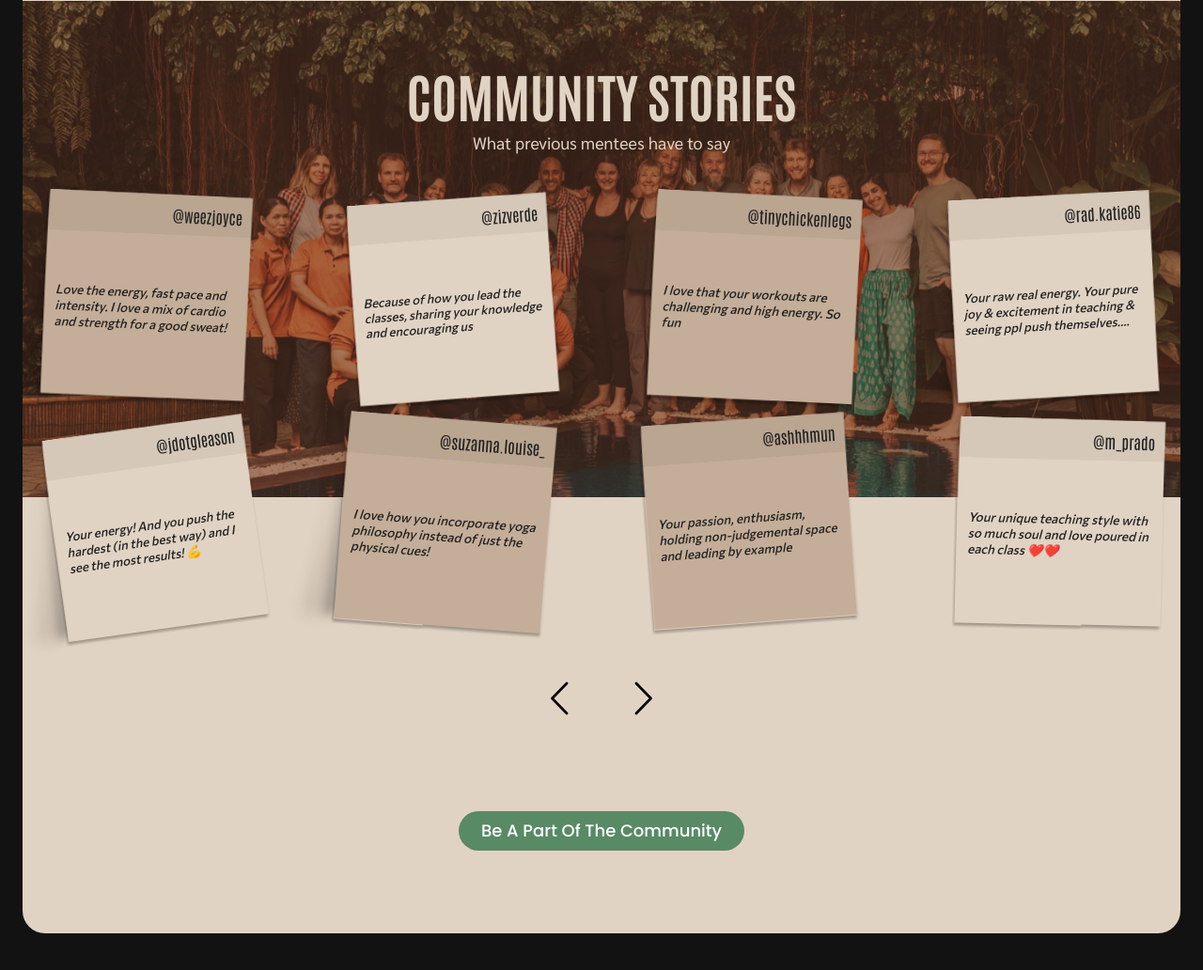
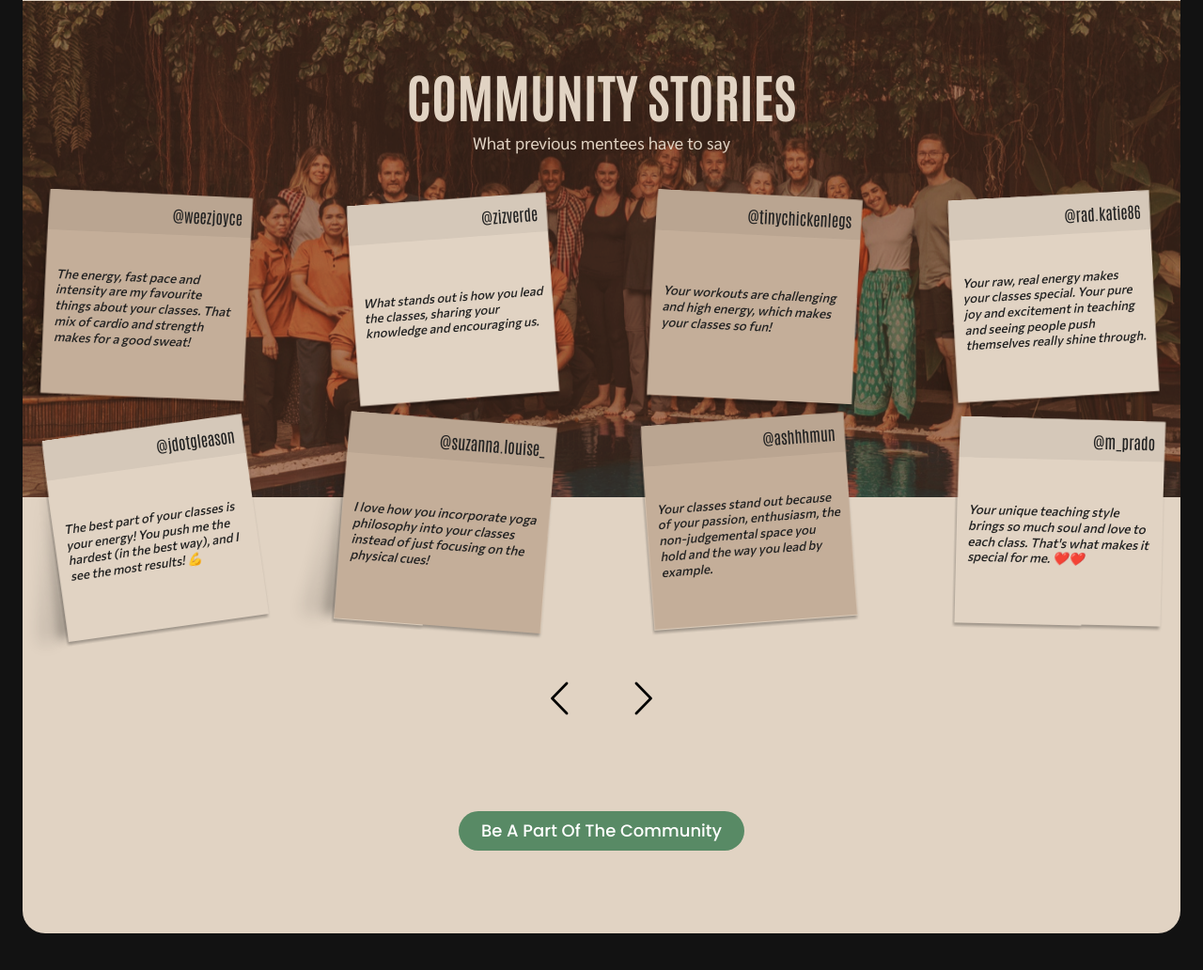
Before and after one commit to rafaelmassimo/ForgeStudio, a plain HTML site: page index.html in a window 1280 px wide. Shown: the part 3748-4780 px from the top of the page at 94% size. Drawn offline with Linux system fonts and the light colour scheme.

Commit message:
fix bug homepage testimonials

```diff
--- a/index.html
+++ b/index.html
@@ -468,21 +468,21 @@
                 <figure class="note hover-lift">
                   <div class="note__shadow" aria-hidden="true"><img src="assets/icons/note-shadow.svg" alt=""></div>
                   <div class="note__paper" aria-hidden="true"><img src="assets/icons/note-paper-a.svg" alt=""></div>
-                  <blockquote class="note__quote">Love the energy, fast pace and intensity. I love a mix of cardio and strength for a good sweat!</blockquote>
+                  <blockquote class="note__quote">The energy, fast pace and intensity are my favourite things about your classes. That mix of cardio and strength makes for a good sweat!</blockquote>
                   <figcaption class="note__author">@weezjoyce</figcaption>
                 </figure>
               </div>
               <div class="note-slot" data-reveal style="--bottom: 248px; --left: -158.2px; --size: 224px; --rotate: -4.31deg;">
                 <figure class="note hover-lift">
                   <div class="note__paper" aria-hidden="true"><img src="assets/icons/note-paper-c.svg" alt=""></div>
-                  <blockquote class="note__quote">Because of how you lead the classes, sharing your knowledge and encouraging us</blockquote>
+                  <blockquote class="note__quote">What stands out is how you lead the classes, sharing your knowledge and encouraging us.</blockquote>
                   <figcaption class="note__author">@zizverde</figcaption>
                 </figure>
               </div>
               <div class="note-slot" data-reveal style="--bottom: 247px; --left: 163.4px; --size: 230px; --rotate: 2.79deg;">
                 <figure class="note hover-lift">
                   <div class="note__paper" aria-hidden="true"><img src="assets/icons/note-paper-a.svg" alt=""></div>
-                  <blockquote class="note__quote">I love that your workouts are challenging and high energy. So fun</blockquote>
+                  <blockquote class="note__quote">Your workouts are challenging and high energy, which makes your classes so fun!</blockquote>
                   <figcaption class="note__author">@tinychickenlegs</figcaption>
                 </figure>
               </div>
@@ -490,7 +490,7 @@
                 <figure class="note hover-lift">
                   <div class="note__shadow" aria-hidden="true"><img src="assets/icons/note-shadow.svg" alt=""></div>
                   <div class="note__paper" aria-hidden="true"><img src="assets/icons/note-paper-c.svg" alt=""></div>
-                  <blockquote class="note__quote">Your raw real energy. Your pure joy &amp; excitement in teaching &amp; seeing ppl push themselves....</blockquote>
+                  <blockquote class="note__quote">Your raw, real energy makes your classes special. Your pure joy and excitement in teaching and seeing people push themselves really shine through.</blockquote>
                   <figcaption class="note__author">@rad.katie86</figcaption>
                 </figure>
               </div>
@@ -498,7 +498,7 @@
                 <figure class="note hover-lift">
                   <div class="note__shadow" aria-hidden="true"><img src="assets/icons/note-shadow.svg" alt=""></div>
                   <div class="note__paper" aria-hidden="true"><img src="assets/icons/note-paper-c.svg" alt=""></div>
-                  <blockquote class="note__quote">Your energy! And you push the hardest (in the best way) and I see the most results! 💪</blockquote>
+                  <blockquote class="note__quote">The best part of your classes is your energy! You push me the hardest (in the best way), and I see the most results! 💪</blockquote>
                   <figcaption class="note__author">@jdotgleason</figcaption>
                 </figure>
               </div>
@@ -506,21 +506,21 @@
                 <figure class="note hover-lift">
                   <div class="note__shadow" aria-hidden="true"><img src="assets/icons/note-shadow.svg" alt=""></div>
                   <div class="note__paper" aria-hidden="true"><img src="assets/icons/note-paper-a.svg" alt=""></div>
-                  <blockquote class="note__quote">I love how you incorporate yoga philosophy instead of just the physical cues!</blockquote>
+                  <blockquote class="note__quote">I love how you incorporate yoga philosophy into your classes instead of just focusing on the physical cues!</blockquote>
                   <figcaption class="note__author">@suzanna.louise_</figcaption>
                 </figure>
               </div>
               <div class="note-slot" data-reveal style="--bottom: 10px; --left: 156.8px; --size: 228px; --rotate: -4.31deg;">
                 <figure class="note hover-lift">
                   <div class="note__paper" aria-hidden="true"><img src="assets/icons/note-paper-a.svg" alt=""></div>
-                  <blockquote class="note__quote">Your passion, enthusiasm, holding non-judgemental space and leading by example</blockquote>
+                  <blockquote class="note__quote">Your classes stand out because of your passion, enthusiasm, the non-judgemental space you hold and the way you lead by example.</blockquote>
                   <figcaption class="note__author">@ashhhmun</figcaption>
                 </figure>
               </div>
               <div class="note-slot" data-reveal style="--bottom: 8px; --left: 487.5px; --size: 230px; --rotate: 1.36deg;">
                 <figure class="note hover-lift">
                   <div class="note__paper" aria-hidden="true"><img src="assets/icons/note-paper-c.svg" alt=""></div>
-                  <blockquote class="note__quote">Your unique teaching style with so much soul and love poured in each class ❤️❤️</blockquote>
+                  <blockquote class="note__quote">Your unique teaching style brings so much soul and love to each class. That's what makes it special for me. ❤️❤️</blockquote>
                   <figcaption class="note__author">@m_prado</figcaption>
                 </figure>
               </div>
@@ -533,7 +533,7 @@
                 <figure class="note hover-lift">
                   <div class="note__shadow" aria-hidden="true"><img src="assets/icons/note-shadow-1.svg" alt=""></div>
                   <div class="note__paper" aria-hidden="true"><img src="assets/icons/note-paper-a.svg" alt=""></div>
-                  <blockquote class="note__quote">Love the energy, fast pace and intensity. I love a mix of cardio and strength for a good sweat!</blockquote>
+                  <blockquote class="note__quote">The energy, fast pace and intensity are my favourite things about your classes. That mix of cardio and strength makes for a good sweat!</blockquote>
                   <figcaption class="note__author">@weezjoyce</figcaption>
                 </figure>
               </li>
@@ -541,7 +541,7 @@
                 <figure class="note hover-lift">
                   <div class="note__shadow" aria-hidden="true"><img src="assets/icons/note-shadow-1.svg" alt=""></div>
                   <div class="note__paper" aria-hidden="true"><img src="assets/icons/note-paper-c.svg" alt=""></div>
-                  <blockquote class="note__quote">Because of how you lead the classes, sharing your knowledge and encouraging us</blockquote>
+                  <blockquote class="note__quote">What stands out is how you lead the classes, sharing your knowledge and encouraging us.</blockquote>
                   <figcaption class="note__author">@zizverde</figcaption>
                 </figure>
               </li>
@@ -549,7 +549,7 @@
                 <figure class="note hover-lift">
                   <div class="note__shadow" aria-hidden="true"><img src="assets/icons/note-shadow-1.svg" alt=""></div>
                   <div class="note__paper" aria-hidden="true"><img src="assets/icons/note-paper-a.svg" alt=""></div>
-                  <blockquote class="note__quote">I love that your workouts are challenging and high energy. So fun</blockquote>
+                  <blockquote class="note__quote">Your workouts are challenging and high energy, which makes your classes so fun!</blockquote>
                   <figcaption class="note__author">@tinychickenlegs</figcaption>
                 </figure>
               </li>
@@ -557,7 +557,7 @@
                 <figure class="note hover-lift">
                   <div class="note__shadow" aria-hidden="true"><img src="assets/icons/note-shadow-1.svg" alt=""></div>
                   <div class="note__paper" aria-hidden="true"><img src="assets/icons/note-paper-c.svg" alt=""></div>
-                  <blockquote class="note__quote">Your raw real energy. Your pure joy &amp; excitement in teaching &amp; seeing ppl push themselves....</blockquote>
+                  <blockquote class="note__quote">Your raw, real energy makes your classes special. Your pure joy and excitement in teaching and seeing people push themselves really shine through.</blockquote>
                   <figcaption class="note__author">@rad.katie86</figcaption>
                 </figure>
               </li>
--- a/js/main.js
+++ b/js/main.js
@@ -342,6 +342,10 @@
       });
     }
 
+    /* The JSON is the source of truth: paint it now, so the first view
+       never shows the HTML fallback copy. */
+    fill();
+
     prev.addEventListener('click', function () { shift(-8); });
     next.addEventListener('click', function () { shift(8); });
   }
```
Also changed, not shown: who-we-are.html (+3 -3 lines).
